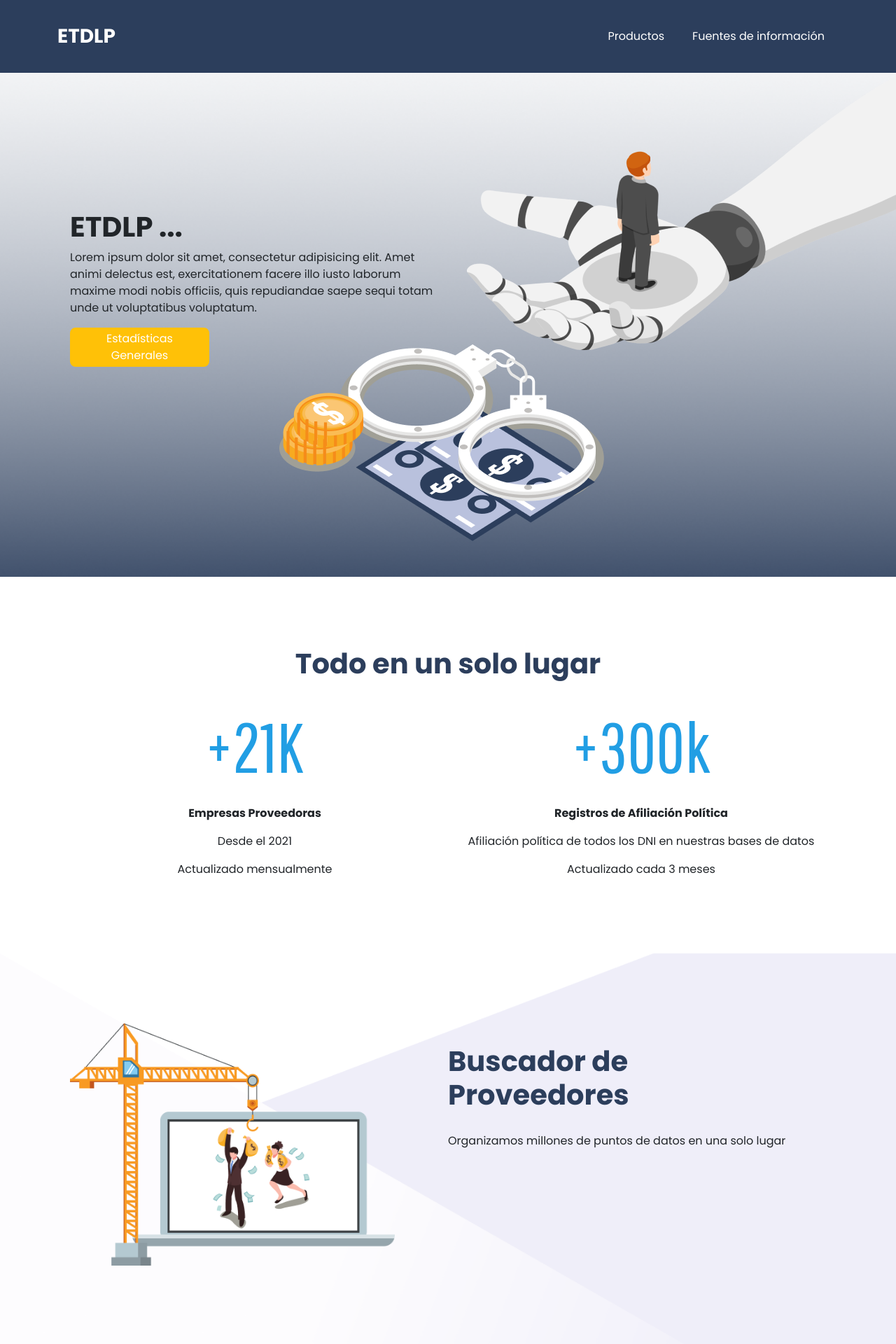
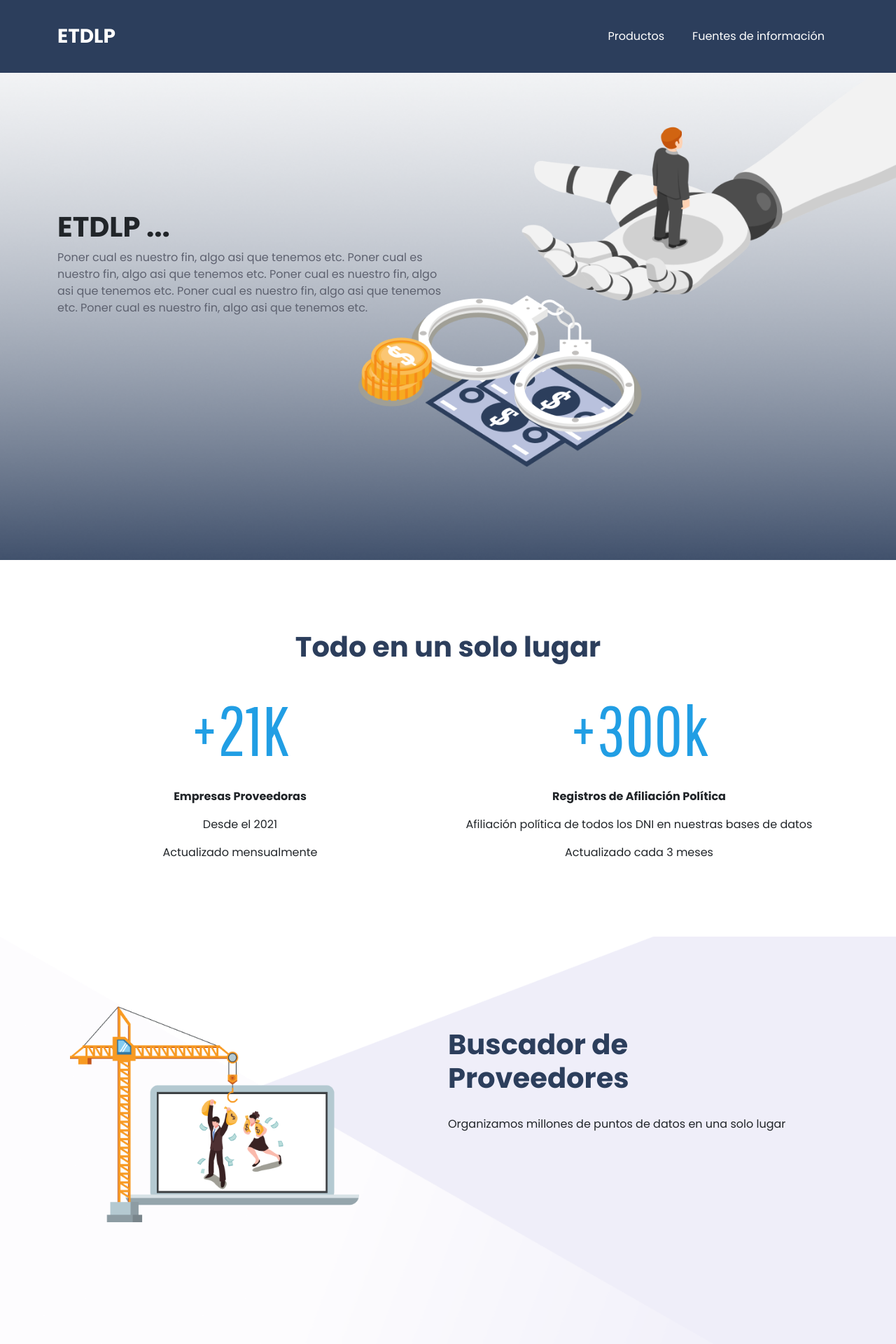
Before and after one commit to ElTerrorDeLosPoliticos/etdlp_web, a Django app: page / in a window 1280 px wide. Shown: the top 1920 px of the page at 70% size. Run offline with Django 3.2, Linux system fonts and the light colour scheme; some libraries are stand-ins or nearby versions.

Commit message:
fix index

```diff
--- a/templates/index.html
+++ b/templates/index.html
@@ -20,23 +20,30 @@
   </style>
 {% endblock %}
 {% block body %}
-  <section style="background-image: url('{% static 'project/img/landing.png' %}');background-size: cover;" id="">
+  {#################  PORTADA  ################}
+  <section style="background-image: url('{% static 'project/img/landing.png' %}');background-size: cover; height: 100vh;" id="">
+    <div style=" padding: 300px 0 ">
+      <div class="col container">
+        <div class="w-50 ">
+          <h1>ETDLP ...</h1>
+          <p style="color: #5D616F;">Poner cual es nuestro fin, algo asi que tenemos etc.
+            Poner cual es nuestro fin, algo asi que tenemos etc.
+            Poner cual es nuestro fin, algo asi que tenemos etc.
+            Poner cual es nuestro fin, algo asi que tenemos etc.
+            Poner cual es nuestro fin, algo asi que tenemos etc.</p>
+          {#        <button class="btn btn-warning text-white" style="padding: 2px 50px;">Estadísticas <br> Generales</button>#}
+        </div>
 
-
-    <div style=" padding: 300px 0 300px 100px;">
-      <div class="col" style="width: 45%">
-        <h1>ETDLP ...</h1>
-        <p>Lorem ipsum dolor sit amet, consectetur adipisicing elit. Amet animi delectus est, exercitationem facere illo iusto laborum maxime modi nobis officiis, quis repudiandae saepe sequi totam unde ut voluptatibus voluptatum.</p>
-        <button class="btn btn-warning text-white" style="padding: 2px 50px;">Estadísticas <br> Generales</button>
       </div>
-      <img class="position-absolute" style="left: auto; right: 0; top:100px;" src="{% static 'project/img/imgae_landing.png' %}" alt="">
+      <img class="position-absolute" style="left: auto; right: 0; top:10vh; max-height: 90vh; max-width: 60vw" src="{% static 'project/img/imgae_landing.png' %}" alt="">
     </div>
   </section>
+  {#################  CIFRAS  ################}
   <section class="bg-2">
-    <div style="padding: 100px">
+    <div style="padding: 100px 0" class="container">
       <h1 class="text-center section-title">Todo en un solo lugar</h1>
-      <div class="row" style="margin-top:20px ">
-        {% comment %}<div class="col col-3 text-center">
+      <div class="row w-100" style="margin-top:20px ">
+        {% comment %}<div class="col text-center">
             <div class="number">+200K</div>
             <div class="title">Registros de visitas</div>
             <div class="description">Presidencia, Congreso, Ministerios <br>
@@ -44,7 +51,7 @@
               Actualizado diariamente
             </div>
           </div>
-          <div class="col col-3 text-center">
+          <div class="col text-center">
             <div class="number">+1.1M</div>
             <div class="title">Pagos de Planilla</div>
             <div class="description">Ministerios y despacho presidencial<br>
@@ -52,14 +59,14 @@
               Actualizado mensualmente
             </div>
           </div>{% endcomment %}
-        <div class="col col-6 text-center">
+        <div class="col text-center">
           <div class="number">+21K</div>
           <div class="title">Empresas Proveedoras</div>
           <div class="description">Desde el 2021<br>
             Actualizado mensualmente
           </div>
         </div>
-        <div class="col col-6 text-center">
+        <div class="col text-center">
           <div class="number">+300k</div>
           <div class="title">Registros de Afiliación Política</div>
           <div class="description">Afiliación política de todos los DNI
@@ -72,10 +79,11 @@
 
     </div>
   </section>
+  {#################  BUSCADOR  ################}
   <section class="position-relative h-auto">
     <div class="row w-100 position-absolute" style="padding: 100px">
       <div class="col col-6">
-        <img src="{% static 'project/img/image_1.png' %}" class="" style="width: 90%" alt="">
+        <img src="{% static 'project/img/image_1.png' %}" class="" style="width: 80%" alt="">
       </div>
       <div class="col col-6">
         <h1 class="section-title" style="margin: 30px 0px">Buscador de Proveedores</h1>
@@ -84,18 +92,20 @@
     </div>
     <img src="{% static 'project/img/1.png' %}" class="h-auto w-100" style="z-index: -1" alt="">
   </section>
+  {#################  PERFIL  ################}
   <section class="position-relative h-auto">
     <div class="row w-100 position-absolute" style="padding: 100px">
       <div class="col col-6">
         <h1 class=" section-title">Perfil de Proveedores</h1>
       </div>
-      <div class="col col-6 position-relative">
+      {% comment %}<div class="col col-6 position-relative">
         <img src="{% static 'project/img/image__2.png' %}" class="position-absolute l-auto" style="left:auto; right: 0;width: 55%" alt="">
 
-      </div>
+      </div>{% endcomment %}
     </div>
     <img src="{% static 'project/img/2.png' %}" class="h-auto w-100" style="z-index: -1" alt="">
   </section>
+  {#################  SANCIONES  ################}
   <section style="background-color: #2C3E5C;">
     <div class="row w-100" style="padding: 100px">
       <div class="col" style="width: 45%; margin-top: 80px;">
@@ -106,38 +116,5 @@
       </div>
     </div>
   </section>
-  <!-- Footer-->
-  <footer class="footer text-center">
-    <div class="container">
-      <div class="row">
-        <!-- Footer Location-->
-        <div class="col-lg-4 mb-5 mb-lg-0">
-          <h4 class="text-uppercase mb-4">Location</h4>
-          <p class="lead mb-0">
-            2215 John Daniel Drive
-            <br/>
-            Clark, MO 65243
-          </p>
-        </div>
-        <!-- Footer Social Icons-->
-        <div class="col-lg-4 mb-5 mb-lg-0">
-          <h4 class="text-uppercase mb-4">Around the Web</h4>
-          <a class="btn btn-outline-light btn-social mx-1" href="#!"><i class="fab fa-fw fa-facebook-f"></i></a>
-          <a class="btn btn-outline-light btn-social mx-1" href="#!"><i class="fab fa-fw fa-twitter"></i></a>
-          <a class="btn btn-outline-light btn-social mx-1" href="#!"><i class="fab fa-fw fa-linkedin-in"></i></a>
-          <a class="btn btn-outline-light btn-social mx-1" href="#!"><i class="fab fa-fw fa-dribbble"></i></a>
-        </div>
-        <!-- Footer About Text-->
-        <div class="col-lg-4">
-          <h4 class="text-uppercase mb-4">About Freelancer</h4>
-          <p class="lead mb-0">
-            Freelance is a free to use, MIT licensed Bootstrap theme created by
-            <a href="http://startbootstrap.com">Start Bootstrap</a>
-            .
-          </p>
-        </div>
-      </div>
-    </div>
-  </footer>
 {% endblock %}
 {% block extrajs %}{% endblock %}
```
